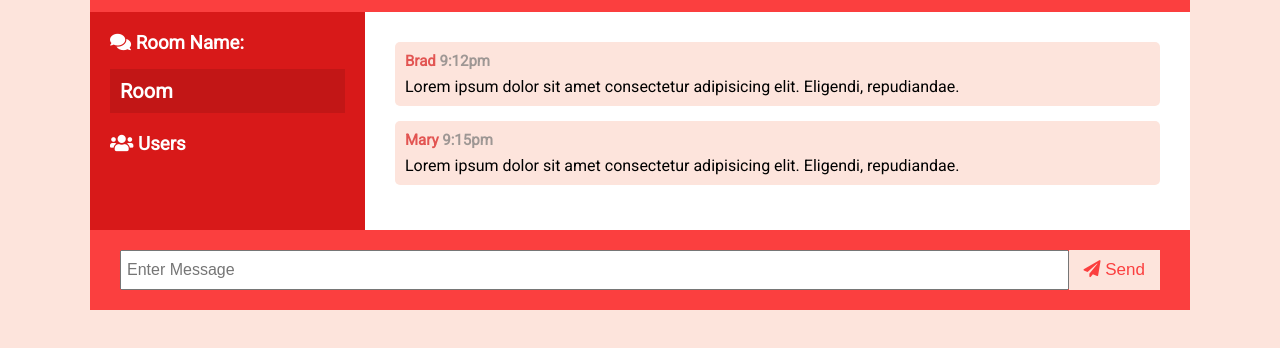
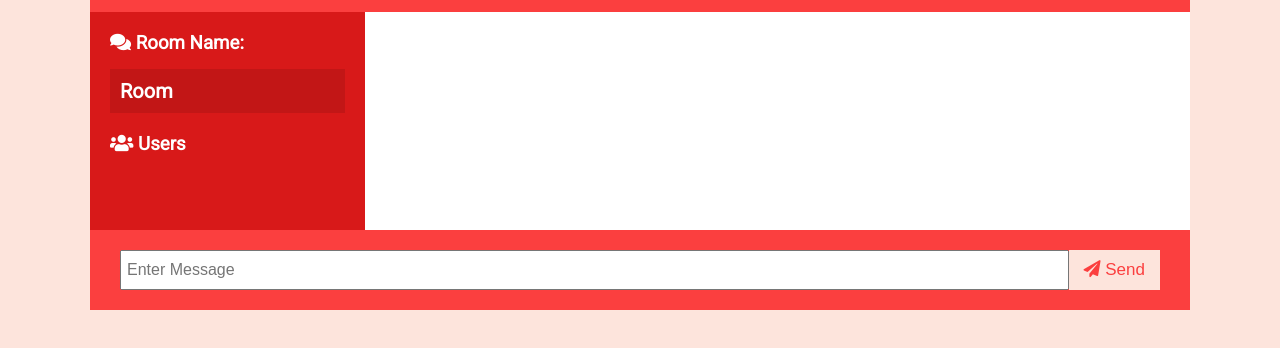
Before and after one commit to Eddges/Chatroom, a website: page public/chat.html in a window 1280 px wide. Shown: the part 86-434 px from the top of the page. Drawn offline with nearby package versions, Linux system fonts and the light colour scheme; no server answers.

Commit message:
Added README.md

```diff
--- a/public/chat.html
+++ b/public/chat.html
@@ -26,20 +26,20 @@
         </ul>
       </div>
       <div class="chat-messages">
-					<div class="message">
+					<!-- <div class="message">
 						<p class="meta">Brad <span>9:12pm</span></p>
 						<p class="text">
 							Lorem ipsum dolor sit amet consectetur adipisicing elit. Eligendi,
 							repudiandae.
 						</p>
-					</div>
-					<div class="message">
+					</div> -->
+					<!-- <div class="message">
 						<p class="meta">Mary <span>9:15pm</span></p>
 						<p class="text">
 							Lorem ipsum dolor sit amet consectetur adipisicing elit. Eligendi,
 							repudiandae.
 						</p>
-					</div>
+					</div> -->
       </div>
     </main>
     <div class="chat-form-container">
```
Also changed, not shown: public/index.html (+1 -1 lines), README.md (added).
